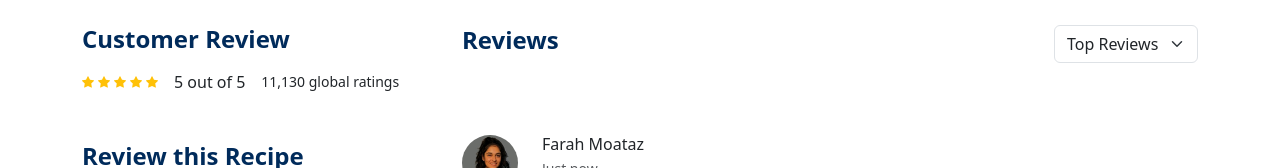
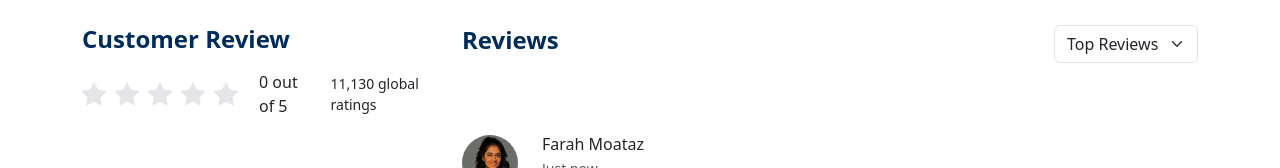
Before and after one commit to farahmoataz90/Recipe-Angular-Project, an Angular app in the folder angular-project/: page /details in a window 1280 px wide. Shown: the part 446-614 px from the top of the page. Built offline with nearby package versions, Linux system fonts and the light colour scheme.

Commit message:
rating done

```diff
--- a/angular-project/src/app/components/card/card.component.html
+++ b/angular-project/src/app/components/card/card.component.html
@@ -34,7 +34,7 @@
           <a
            href="/details"
            routerLink='/details'
-           [queryParams]="{ image: imageSrc, title: title, rating: rating, time: time ,ingredients: ingredients,
+           [queryParams]="{id:id, image: imageSrc, title: title, rating: rating, time: time ,ingredients: ingredients,
     cookingSteps: cookingSteps,
     nutrition: nutrition }"
            class="btn btncolor fw-300 px-4"
--- a/angular-project/src/app/components/card/card.component.ts
+++ b/angular-project/src/app/components/card/card.component.ts
@@ -12,6 +12,7 @@ import { FormsModule } from '@angular/forms';
   styleUrl: './card.component.scss'
 })
 export class CardComponent implements OnInit{
+  @Input() id!: number;
   @Input() imageSrc!: string; // Input for the image URL
   @Input() title!: string;    // Input for the title
   @Input() time!: string;     // Input for the time
--- a/angular-project/src/app/components/details/details.component.html
+++ b/angular-project/src/app/components/details/details.component.html
@@ -90,14 +90,23 @@
                   <span class="d-flex align-items-center">
                     <small class="text-warning">
                       <div class="d-flex gap-1">
-                        <svg xmlns="http://www.w3.org/2000/svg" viewBox="0 0 16 16" width="12" height="12" fill="currentColor" class="bi bi-star-fill text-warning"><path d="M3.612 15.443c-.386.198-.824-.149-.746-.592l.83-4.73L.173 6.765c-.329-.314-.158-.888.283-.95l4.898-.696L7.538.792c.197-.39.73-.39.927 0l2.184 4.327 4.898.696c.441.062.612.636.282.95l-3.522 3.356.83 4.73c.078.443-.36.79-.746.592L8 13.187l-4.389 2.256z"></path></svg>
-                        <svg xmlns="http://www.w3.org/2000/svg" viewBox="0 0 16 16" width="12" height="12" fill="currentColor" class="bi bi-star-fill text-warning"><path d="M3.612 15.443c-.386.198-.824-.149-.746-.592l.83-4.73L.173 6.765c-.329-.314-.158-.888.283-.95l4.898-.696L7.538.792c.197-.39.73-.39.927 0l2.184 4.327 4.898.696c.441.062.612.636.282.95l-3.522 3.356.83 4.73c.078.443-.36.79-.746.592L8 13.187l-4.389 2.256z"></path></svg>
-                        <svg xmlns="http://www.w3.org/2000/svg" viewBox="0 0 16 16" width="12" height="12" fill="currentColor" class="bi bi-star-fill text-warning"><path d="M3.612 15.443c-.386.198-.824-.149-.746-.592l.83-4.73L.173 6.765c-.329-.314-.158-.888.283-.95l4.898-.696L7.538.792c.197-.39.73-.39.927 0l2.184 4.327 4.898.696c.441.062.612.636.282.95l-3.522 3.356.83 4.73c.078.443-.36.79-.746.592L8 13.187l-4.389 2.256z"></path></svg>
-                        <svg xmlns="http://www.w3.org/2000/svg" viewBox="0 0 16 16" width="12" height="12" fill="currentColor" class="bi bi-star-fill text-warning"><path d="M3.612 15.443c-.386.198-.824-.149-.746-.592l.83-4.73L.173 6.765c-.329-.314-.158-.888.283-.95l4.898-.696L7.538.792c.197-.39.73-.39.927 0l2.184 4.327 4.898.696c.441.062.612.636.282.95l-3.522 3.356.83 4.73c.078.443-.36.79-.746.592L8 13.187l-4.389 2.256z"></path></svg>
-                        <svg xmlns="http://www.w3.org/2000/svg" viewBox="0 0 16 16" width="12" height="12" fill="currentColor" class="bi bi-star-fill text-warning"><path d="M3.612 15.443c-.386.198-.824-.149-.746-.592l.83-4.73L.173 6.765c-.329-.314-.158-.888.283-.95l4.898-.696L7.538.792c.197-.39.73-.39.927 0l2.184 4.327 4.898.696c.441.062.612.636.282.95l-3.522 3.356.83 4.73c.078.443-.36.79-.746.592L8 13.187l-4.389 2.256z"></path></svg>
+                        <svg
+                        *ngFor="let star of [1, 2, 3, 4, 5]; let i = index"
+                        xmlns="http://www.w3.org/2000/svg"
+                        viewBox="0 0 16 16"
+                        width="24"
+                        height="24"
+                        [attr.fill]="stars >= star ? '#ffc107' : '#e4e5e9'"
+                        (click)="setRating(star)"
+                        style="cursor: pointer; margin-right: 5px;"
+                      >
+                        <path
+                          d="M3.612 15.443c-.386.198-.824-.149-.746-.592l.83-4.73L.173 6.765c-.329-.314-.158-.888.283-.95l4.898-.696L7.538.792c.197-.39.73-.39.927 0l2.184 4.327 4.898.696c.441.062.612.636.282.95l-3.522 3.356.83 4.73c.078.443-.36.79-.746.592L8 13.187l-4.389 2.256z"
+                        ></path>
+                      </svg>
                       </div>
                     </small>
-                    <span class="ms-3">5 out of 5</span>
+                    <span class="ms-3">{{ stars }} out of 5</span>
                     <small class="ms-3">11,130 global ratings</small>
                   </span>
                 </div>
--- a/angular-project/src/app/components/details/details.component.ts
+++ b/angular-project/src/app/components/details/details.component.ts
@@ -62,7 +62,7 @@ export class DetailsComponent implements OnInit{
   // @Input() ing: string[] = [];
   @Input() ing!: string[];
 
-
+  id!:number;
   image!: string;
   title!: string;
   rating!: string;
@@ -72,6 +72,10 @@ export class DetailsComponent implements OnInit{
   ingredients!: string[];
   cookingSteps!: string[];
   nutrition!: string[];
+
+  // @Input() productId!: string; // Unique ID for each product
+  stars: number = 0; // Current filled stars
+
 
   isBookmarked: boolean = false;
   liked: boolean = false;
@@ -89,6 +93,7 @@ export class DetailsComponent implements OnInit{
 
   ngOnInit(): void {
     this.route.queryParams.subscribe(params => {
+      this.id= params['id'];
       this.image = params['image'];
       this.title = params['title'];
       this.rating = params['rating'];
@@ -103,7 +108,30 @@ export class DetailsComponent implements OnInit{
     const likedRecipes = JSON.parse(sessionStorage.getItem('likedRecipes') || '{}');
     this.liked = likedRecipes[this.title] || false;
 
+    this.loadRating();
+
 }
+
+loadRating() {
+  const ratings = JSON.parse(sessionStorage.getItem('productRatings') || '{}');
+  this.stars = ratings[this.id] || 0; // Default to 0 if no rating exists
+}
+
+
+
+setRating(value: number) {
+  this.stars = value;
+
+  // Save the rating to sessionStorage
+  const ratings = JSON.parse(sessionStorage.getItem('productRatings') || '{}');
+  ratings[this.id] = value;
+  sessionStorage.setItem('productRatings', JSON.stringify(ratings));
+}
+
+
+
+
+
 toggleBookmark() {
   const recipe = {
     imageSrc: this.image,
--- a/angular-project/src/app/components/home/home.component.html
+++ b/angular-project/src/app/components/home/home.component.html
@@ -38,6 +38,7 @@
 
       <div class="col-xl-3 col-lg-3 col-md-6 col-sm-12" *ngFor="let card of cards">
         <app-card
+          [id]="card.id"
           [imageSrc]="card.imageSrc"
           [title]="card.title"
           [time]="card.time"
--- a/angular-project/src/app/components/home/home.component.ts
+++ b/angular-project/src/app/components/home/home.component.ts
@@ -20,6 +20,7 @@ export class HomeComponent {
 
   cards = [
     {
+      id: 1,
       imageSrc: 'assets/images/food1.jpg',
       title: 'Vegetarian Tacos',
       time: '20 min',
@@ -38,6 +39,7 @@ export class HomeComponent {
   ,
     },
     {
+      id: 2,
       imageSrc: 'assets/images/food2.jpg',
       title: 'Smash Burger',
       time: '25 min',
@@ -53,6 +55,7 @@ export class HomeComponent {
       ,
     },
     {
+      id: 3,
       imageSrc: 'assets/images/food3.jpg',
       title: 'Paella',
       time: '40 min',
@@ -68,6 +71,7 @@ export class HomeComponent {
       ,
     },
     {
+      id: 4,
       imageSrc: 'assets/images/food4.jpg',
       title: 'Churros',
       time: '1.5 hr',
@@ -85,6 +89,8 @@ export class HomeComponent {
       ,
     },
     {
+      id: 5,
+
       imageSrc: 'assets/images/food5.jpg',
       title: 'Chicken alfredo',
       time: '50 min',
@@ -101,6 +107,7 @@ export class HomeComponent {
       ,
     },
     {
+      id:6,
       imageSrc: 'assets/images/food6.jpg',
       title: 'Meat lover Pizza',
       time: '45 min',
@@ -118,6 +125,7 @@ export class HomeComponent {
       ,
     },
     {
+      id:7,
       imageSrc: 'assets/images/food7.jpg',
       title: 'Wara2 3enab',
       time: '1 hr',
@@ -134,6 +142,7 @@ export class HomeComponent {
       ,
     },
     {
+      id:8,
       imageSrc: 'assets/images/food8.jpg',
       title: 'Bamya',
       time: '45 min',
```
